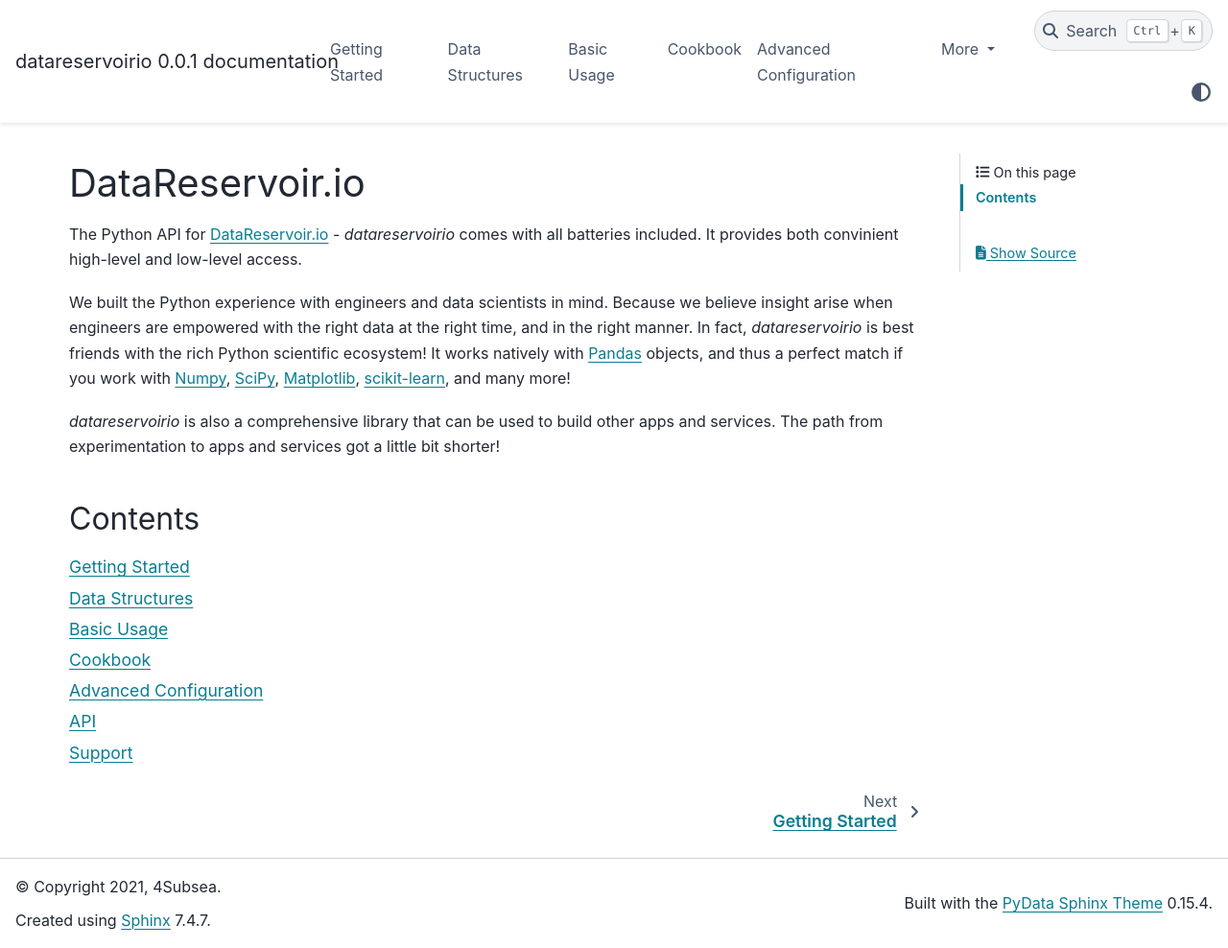
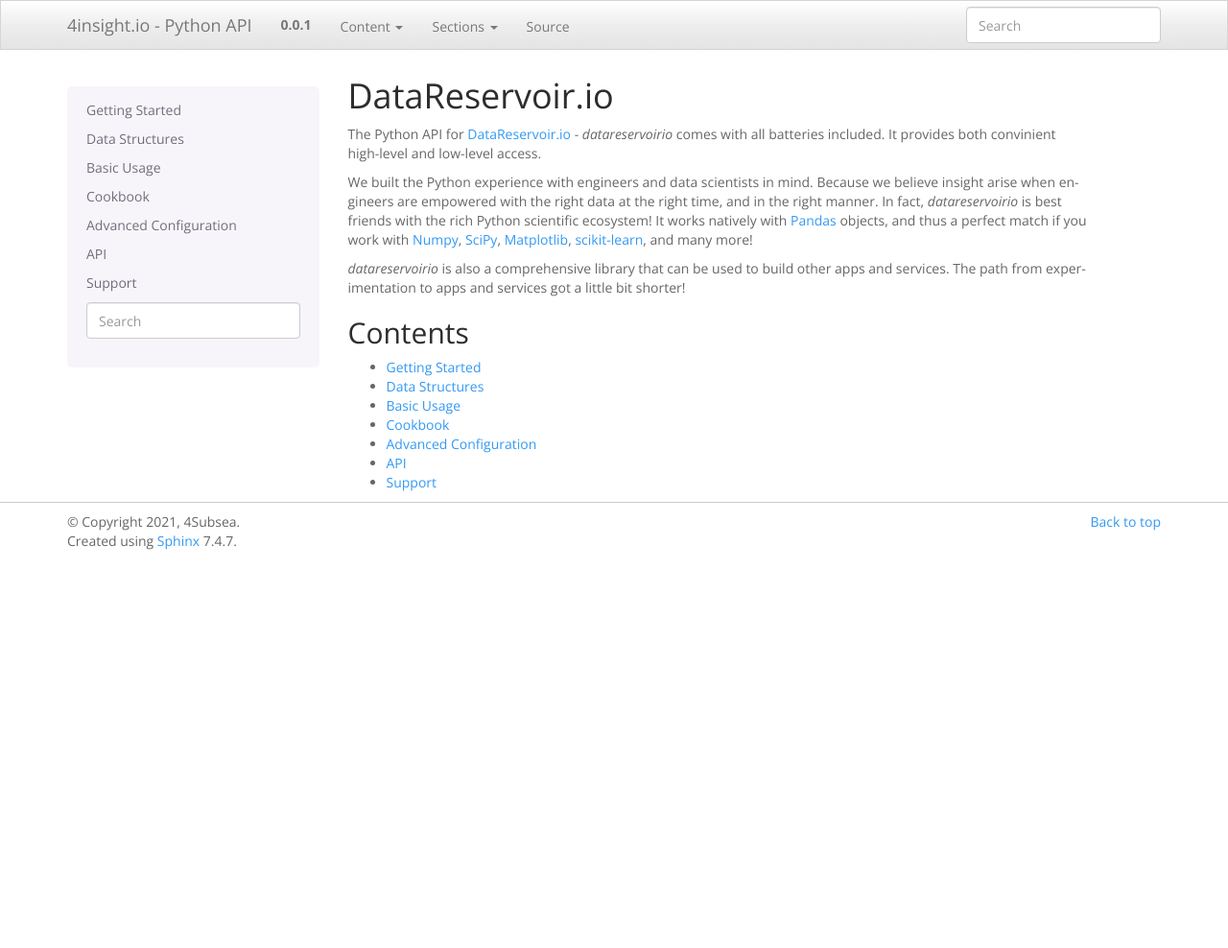
Before and after one commit to 4Subsea/drio-python, a Sphinx documentation site: the page built from docs/index.rst, in a window 1280 px wide and 988 px high. Shown: the whole window at 96% size. Built offline with Sphinx 7.4.7, drawn with Linux system fonts in a browser that asks for light colours.

Commit message:
doc: changed back to sphinx_bootstrap_theme

```diff
--- /dev/null
+++ b/docs/_static/custom.css
@@ -0,0 +1 @@
+/* CSS overriding the default Alabaster theme may be placed here */
--- /dev/null
+++ b/docs/_templates/navigation.html
@@ -0,0 +1,5 @@
+{% if pagename == 'index' %}
+   {{ toctree(maxdepth=theme_globaltoc_depth|toint, collapse=False, includehidden=theme_globaltoc_includehidden|tobool) }}
+{% else %}
+   {{ toc }}
+{% endif %}
--- a/docs/conf.py
+++ b/docs/conf.py
@@ -14,6 +14,8 @@
 import sys
 from datetime import date
 from importlib import metadata
+
+import sphinx_bootstrap_theme
 
 sys.path.insert(0, os.path.abspath("../"))
 
@@ -45,7 +47,7 @@
 napoleon_numpy_docstring = True
 
 # Add any paths that contain templates here, relative to this directory.
-templates_path = []
+templates_path = ["_templates"]
 
 # List of patterns, relative to source directory, that match files and
 # directories to ignore when looking for source files.
@@ -58,9 +60,67 @@
 # The theme to use for HTML and HTML Help pages.  See the documentation for
 # a list of builtin themes.
 #
-html_theme = "pydata_sphinx_theme"
+html_theme = "bootstrap"
+html_theme_path = sphinx_bootstrap_theme.get_html_theme_path()
+
+html_theme_options = {
+    # Navigation bar title. (Default: ``project`` value)
+    "navbar_title": "4insight.io - Python API",
+    # Tab name for entire site. (Default: "Site")
+    "navbar_site_name": "Content",
+    # A list of tuples containing pages or urls to link to.
+    # Valid tuples should be in the following forms:
+    #    (name, page)                 # a link to a page
+    #    (name, "/aa/bb", 1)          # a link to an arbitrary relative url
+    #    (name, "http://example.com", True) # arbitrary absolute url
+    # Note the "1" or "True" value above as the third argument to indicate
+    # an arbitrary url.
+    "navbar_links": [],
+    # Render the next and previous page links in navbar. (Default: true)
+    "navbar_sidebarrel": False,
+    # Render the current pages TOC in the navbar. (Default: true)
+    "navbar_pagenav": True,
+    # Tab name for the current pages TOC. (Default: "Page")
+    "navbar_pagenav_name": "Sections",
+    # Global TOC depth for "site" navbar tab. (Default: 1)
+    # Switching to -1 shows all levels.
+    "globaltoc_depth": 2,
+    # Include hidden TOCs in Site navbar?
+    #
+    # Note: If this is "false", you cannot have mixed ``:hidden:`` and
+    # non-hidden ``toctree`` directives in the same page, or else the build
+    # will break.
+    #
+    # Values: "true" (default) or "false"
+    "globaltoc_includehidden": "true",
+    # HTML navbar class (Default: "navbar") to attach to <div> element.
+    # For black navbar, do "navbar navbar-inverse"
+    "navbar_class": "navbar",
+    # Fix navigation bar to top of page?
+    # Values: "true" (default) or "false"
+    "navbar_fixed_top": "true",
+    # Location of link to source.
+    # Options are "nav" (default), "footer" or anything else to exclude.
+    "source_link_position": "nav",
+    # Bootswatch (http://bootswatch.com/) theme.
+    #
+    # Options are nothing (default) or the name of a valid theme
+    # such as "cosmo" or "sandstone".
+    #
+    # The set of valid themes depend on the version of Bootstrap
+    # that's used (the next config option).
+    #
+    # Currently, the supported themes are:
+    # - Bootstrap 2: https://bootswatch.com/2
+    # - Bootstrap 3: https://bootswatch.com/3
+    "bootswatch_theme": "spacelab",
+    # Choose Bootstrap version.
+    # Values: "3" (default) or "2" (in quotes)
+    "bootstrap_version": "3",
+}
 
 # Add any paths that contain custom static files (such as style sheets) here,
 # relative to this directory. They are copied after the builtin static files,
 # so a file named "default.css" will overwrite the builtin "default.css".
-html_static_path = []
+html_static_path = ["_static"]
+html_sidebars = {"**": ["navigation.html", "searchbox.html"]}
```
Also changed, not shown: docs/_static/color_vertical_logo.png (added), docs/_static/mono_vertical_logo.png (added), 2 other files.
